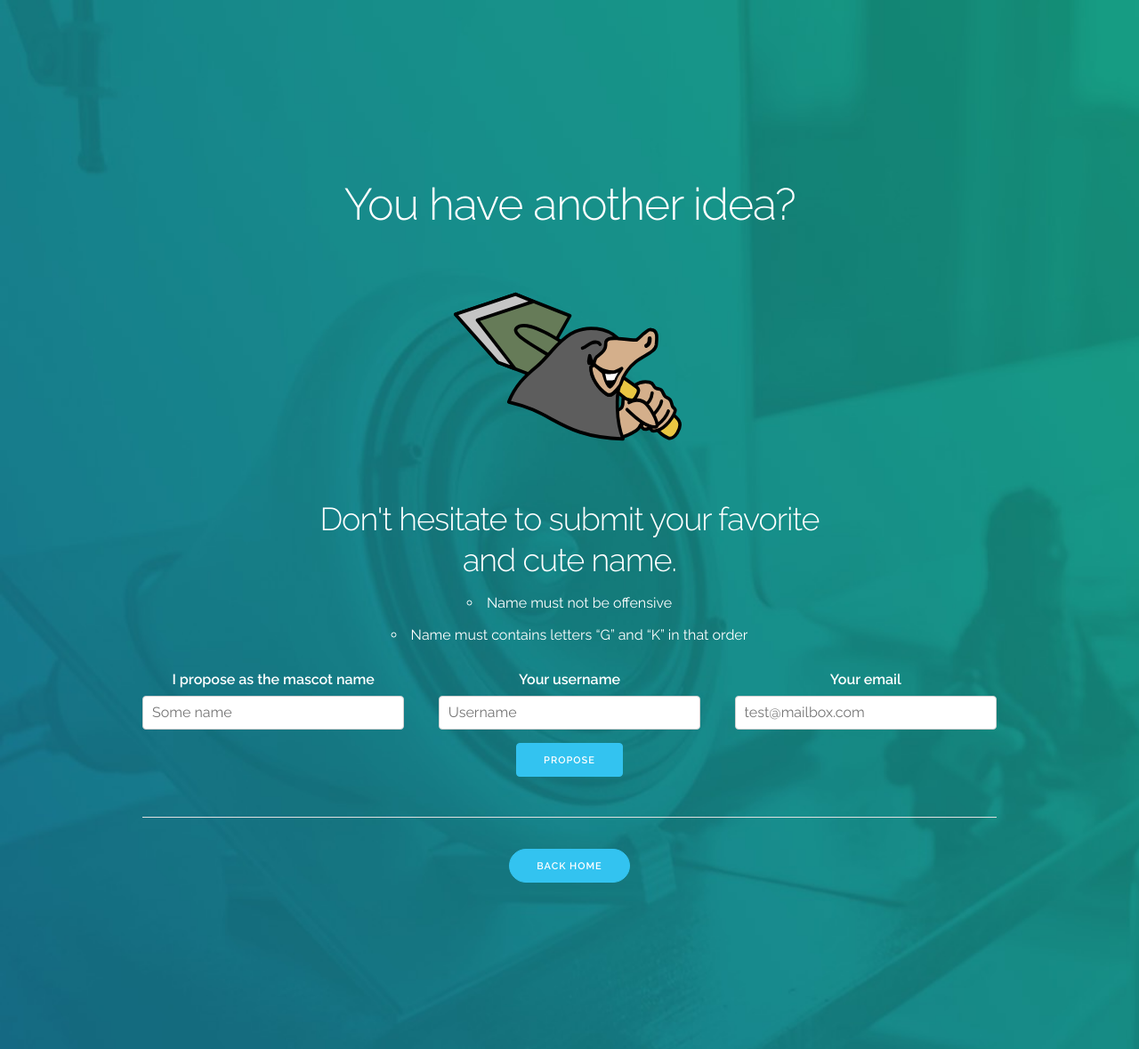
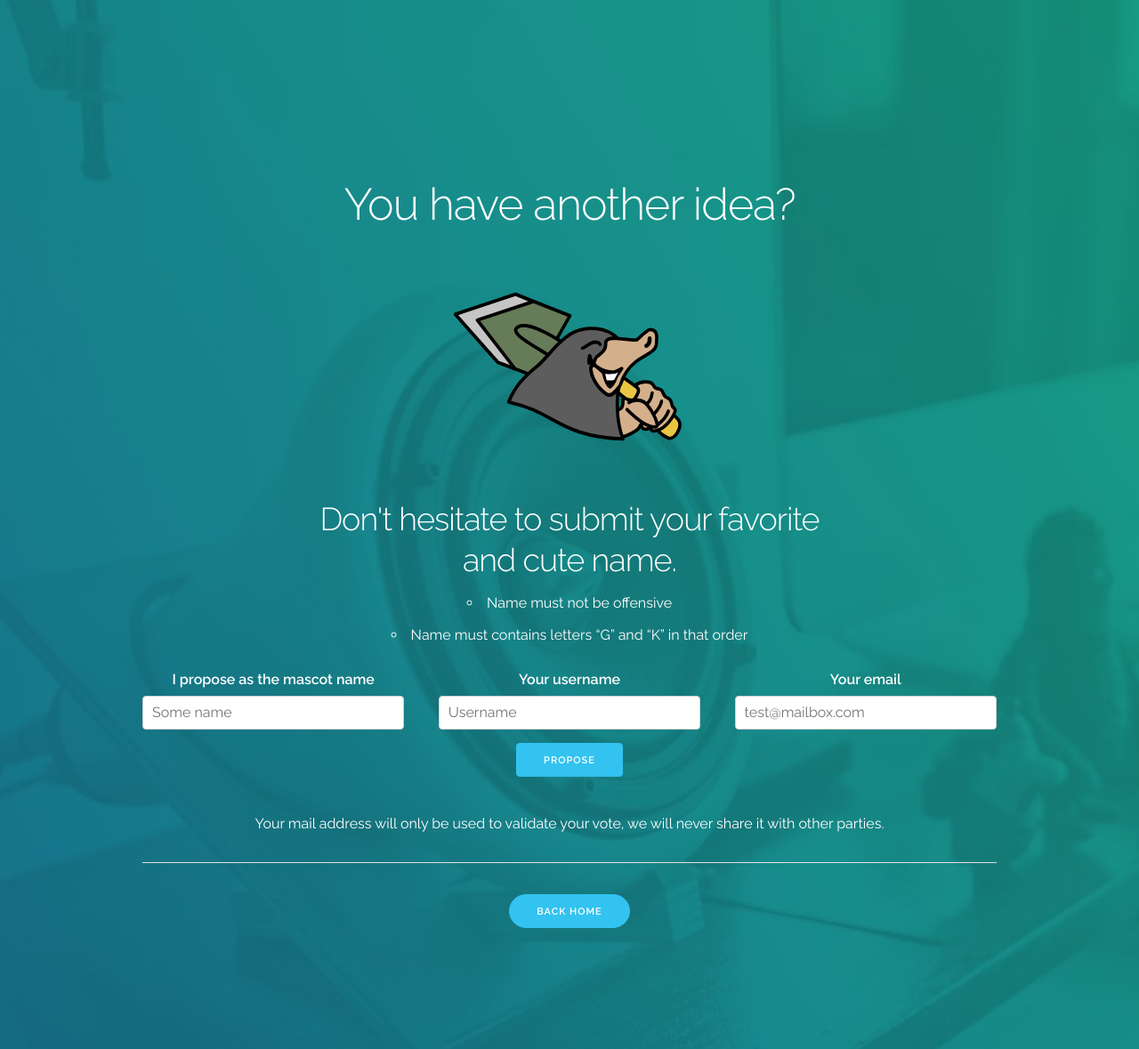
Before and after one commit to geokrety/GeoKrety-mole-name, a Flask app: page /propose-name in a window 1280 px wide. Shown: the top 1179 px of the page at 89% size. Run offline with Flask 2, Linux system fonts and the light colour scheme; some libraries are stand-ins or nearby versions.

Commit message:
Add notice about mail address usage

```diff
--- a/app/templates/propose-name.html
+++ b/app/templates/propose-name.html
@@ -26,4 +26,5 @@
 
       <input class="button-primary u-max-full-width" value="{{_('Propose')}}" type="submit">
     </form>
+    <p>{{_('Your mail address will only be used to validate your vote, we will never share it with other parties.')}}</p>
 {% endblock %}
--- a/app/templates/vote.html
+++ b/app/templates/vote.html
@@ -9,4 +9,5 @@
 
       <input class="button-primary u-max-full-width" value="{{_('Send me the validation link')}}" type="submit">
     </form>
+    <p>{{_('Your mail address will only be used to validate your vote, we will never share it with other parties.')}}</p>
 {% endblock %}
```
Also changed, not shown: app/translations/fr/LC_MESSAGES/messages.po, 2 other files.
